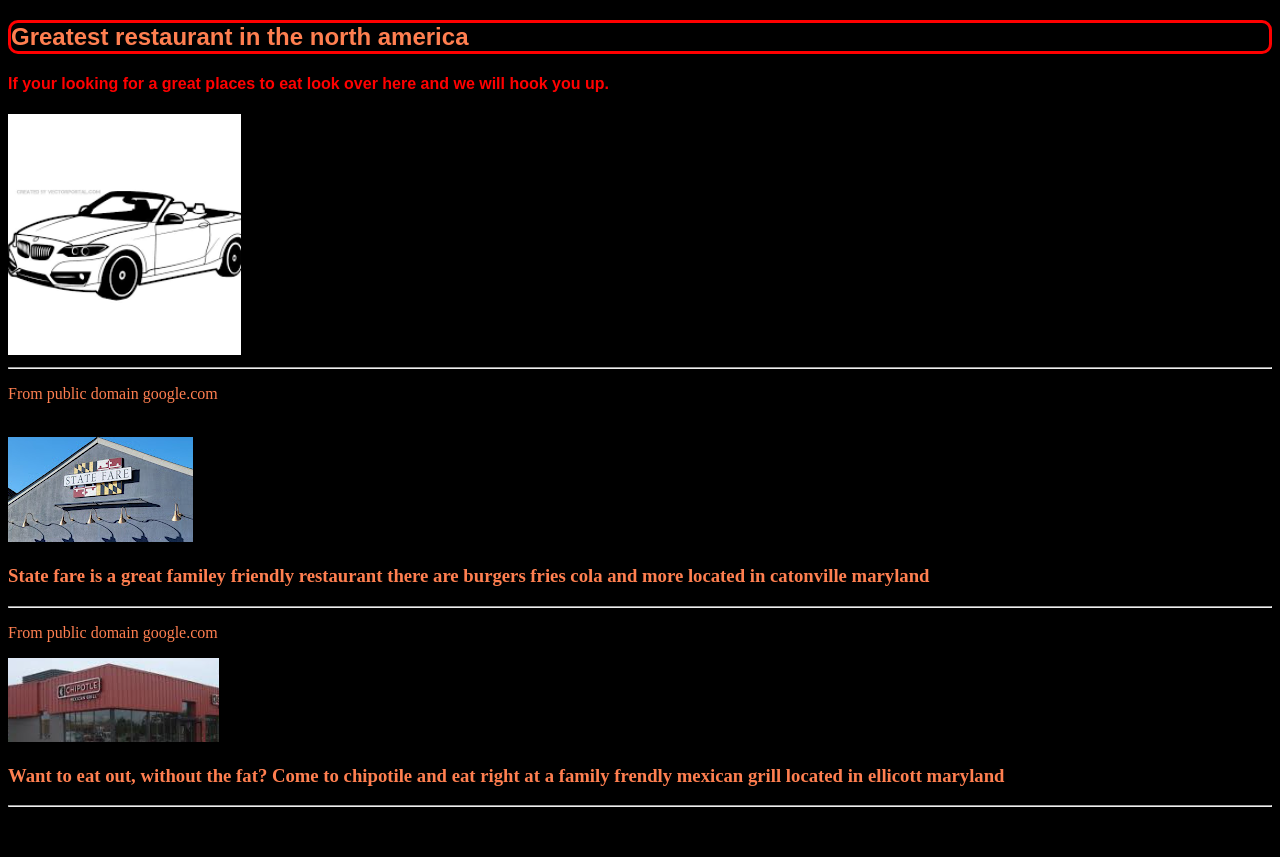
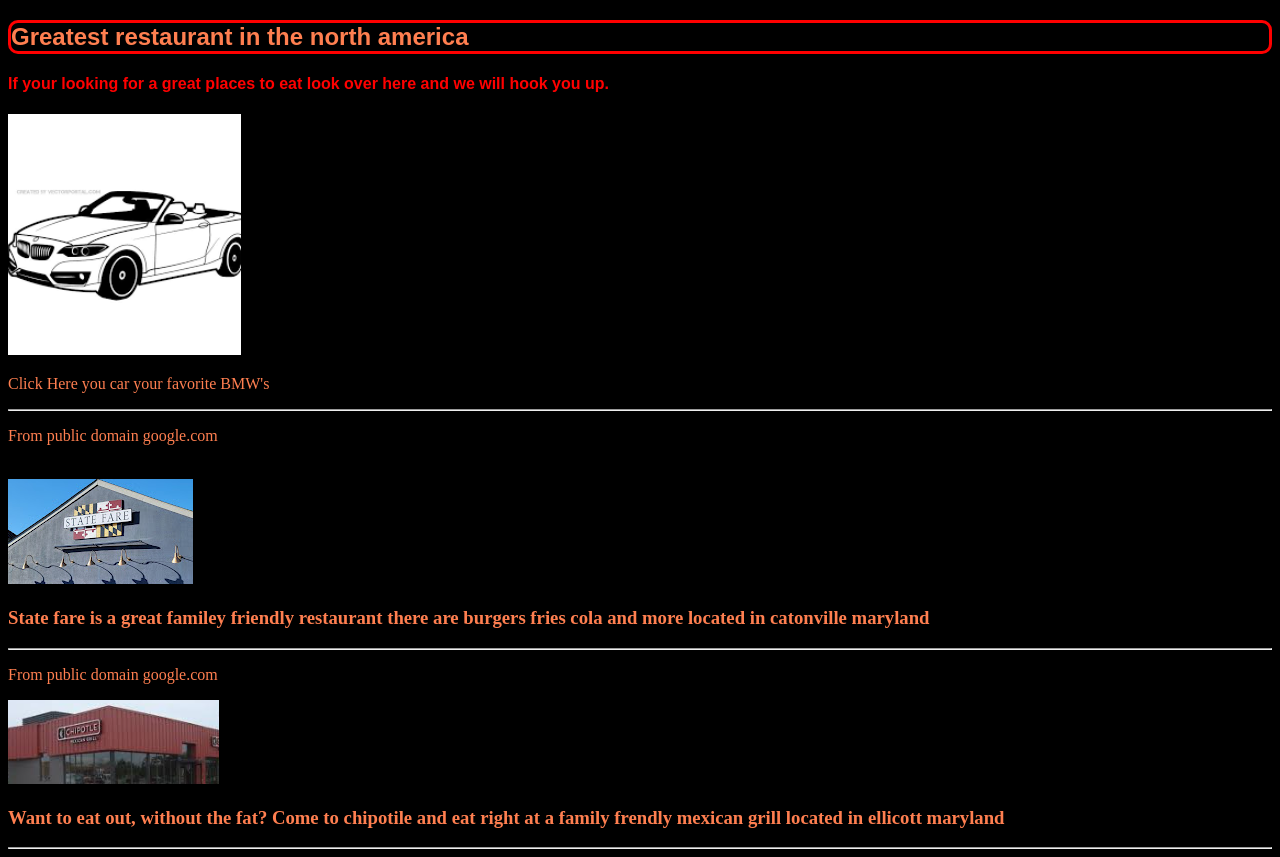
Before and after one commit to crypticclippedu/CybersecurityProject, a plain HTML site: page Fast_Food.html in a window 1280 px wide. Before the commit the page ends 815 px from the top, so only its background shows below. Drawn offline with Linux system fonts and the light colour scheme.

Commit message:
Update Fast_Food.html

```diff
--- a/Fast_Food.html
+++ b/Fast_Food.html
@@ -5,7 +5,7 @@
   </head>
   <body>
     <h2>Greatest restaurant in the north america</h2>
-    <h4>If your looking for a great places to eat look over here and we will hook you up.</h4> <a href="Cars.html"><img src="BMW SCREENSHOT.png"></a>
+    <h4>If your looking for a great places to eat look over here and we will hook you up.</h4> <a href="Cars.html"><img src="BMW SCREENSHOT.png"></a> <p>Click Here you car your favorite BMW's</p>
     <hr>
     <p>From public domain google.com</p>
     <br>
```
